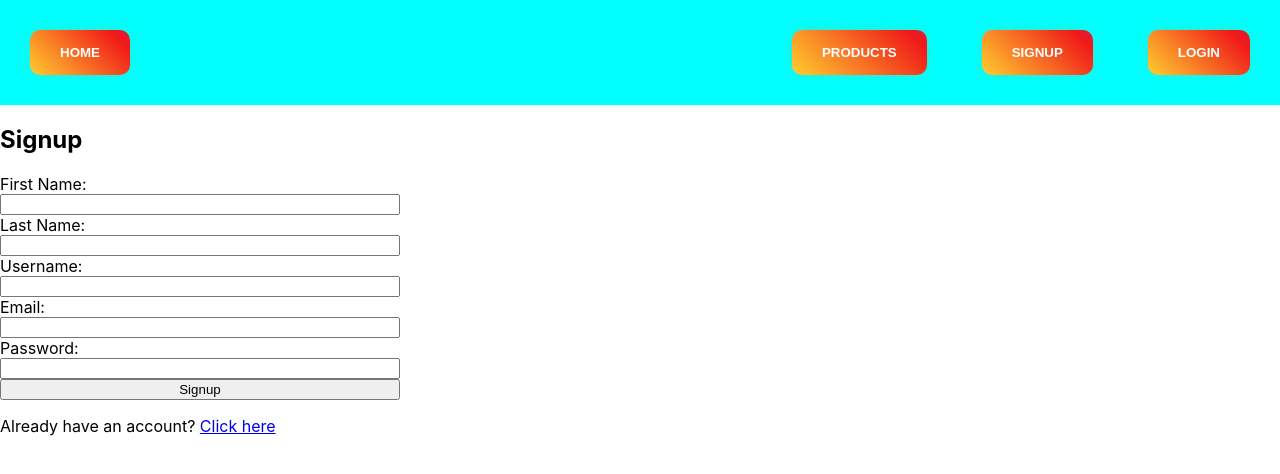
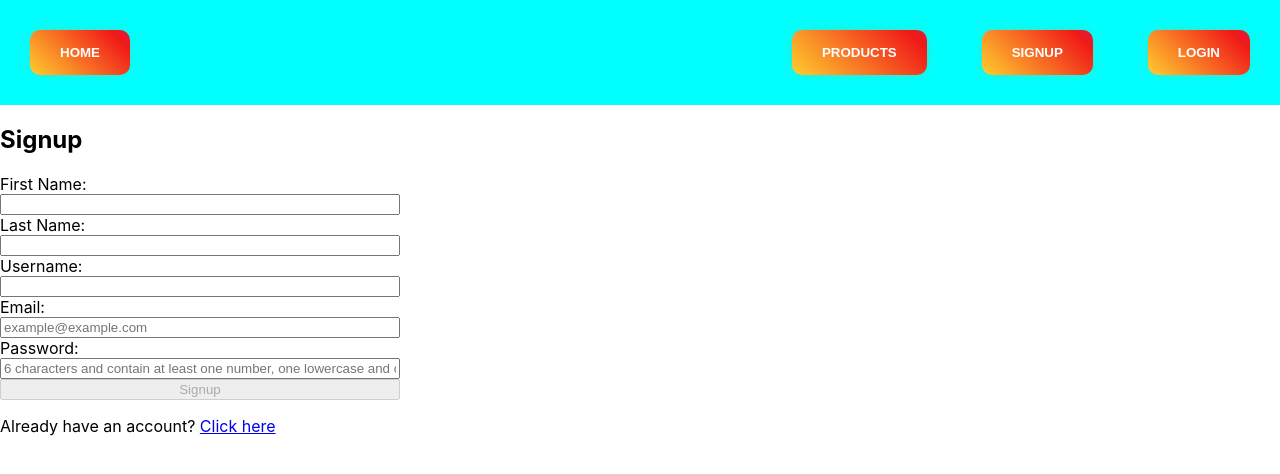
Before and after one commit to Belchior14/Frontend-Rently, a React (Create React App) app: page /signup in a window 1280 px wide. Shown: the top 474 px of the page. Built offline with nearby package versions, Linux system fonts and the light colour scheme.

Commit message:
new sign up button

```diff
--- a/src/components/AddMoney/index.js
+++ b/src/components/AddMoney/index.js
@@ -1,5 +1,5 @@
 import { AuthContext } from "context";
-import { useContext, useState, useEffect } from "react";
+import { useContext, useState } from "react";
 import { client } from "client";
 
 export function AddMoneyOption() {
--- a/src/components/AddProducts/index.js
+++ b/src/components/AddProducts/index.js
@@ -1,6 +1,6 @@
 import { useContext, useState } from "react";
 import { client } from "client";
-import { Navigate, useNavigate } from "react-router-dom";
+import { useNavigate } from "react-router-dom";
 import { AuthContext } from "context";
 import { FileUpload } from "components/FileUpload";
 
--- a/src/components/RentProduct/index.js
+++ b/src/components/RentProduct/index.js
@@ -1,14 +1,17 @@
 import { client } from "client";
+import { AuthContext } from "context";
+import { useContext } from "react";
+import { useNavigate } from "react-router-dom";
 
 
 export function RentProductButton () {
+  const navigate = useNavigate()
+  const {user} = useContext(AuthContext)
 
     const handleRentProduct = async () => {
         try {
           const response = await client.post(`/product/rent/${window.location.href.split("/").at(-1)}`);
-
-          console.log(response)
-
+          navigate(`/profile/${user._id}`)
         } catch (error) {
           console.log(error);
         }
--- a/src/components/Signup/index.js
+++ b/src/components/Signup/index.js
@@ -14,7 +14,7 @@ export function SignupForm() {
   const handleSubmit = (e) => {
     e.preventDefault();
     signup(email, password, firstName, lastName, username);
-  };
+      };
 
   return (
     <div className="signupDiv">
@@ -51,6 +51,7 @@ export function SignupForm() {
           <input
             type="email"
             id="email"
+            placeholder="example@example.com"
             value={email}
             onChange={(e) => {
               setEmail(e.target.value);
@@ -60,12 +61,13 @@ export function SignupForm() {
           <input
             type="password"
             id="password"
+            placeholder="6 characters and contain at least one number, one lowercase and one uppercase letter"
             value={password}
             onChange={(e) => {
               setPassword(e.target.value);
             }}
           />
-          <button type="onSubmit">Signup</button>
+          <button disabled={!(email && password && firstName && lastName && username)}>Signup</button>
         </form>
         <p>
           Already have an account? <Link to="/login">Click here</Link>
--- a/src/context/index.js
+++ b/src/context/index.js
@@ -18,6 +18,7 @@ export function AuthContextProvider({ children }) {
 
   //function to do the signup
   const signup = async (email, password, firstName, lastName, username) => {
+    try{
       const response = await client.post("/auth/signup", {
         email,
         password,
@@ -26,6 +27,10 @@ export function AuthContextProvider({ children }) {
         username,
       });
       navigate("/login");
+    } catch(error) {
+      console.log(error)
+    }
+
   };
   //function to do the login
   const login = async (email, password) => {
```
Lines whose indentation alone changed are shown as unchanged.
